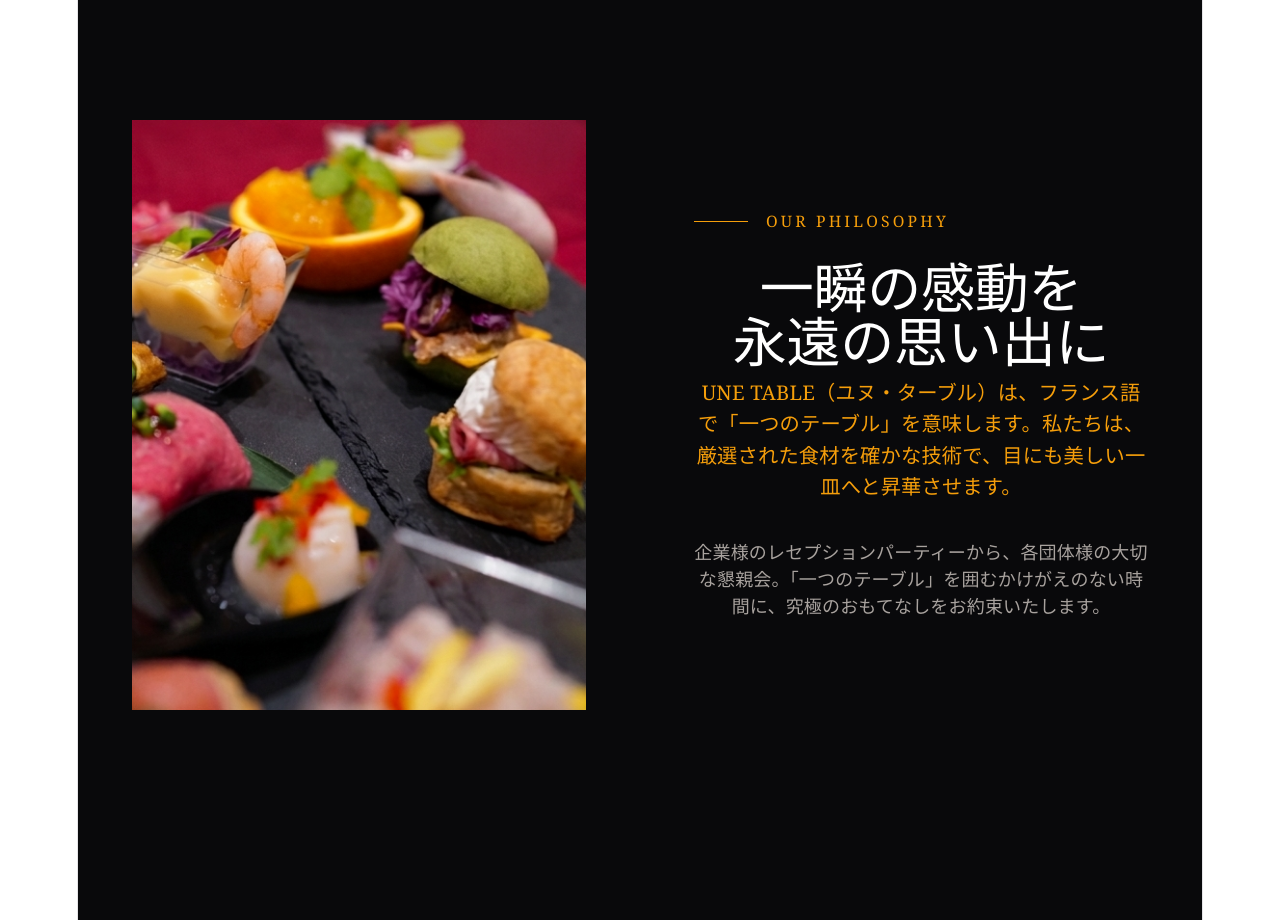
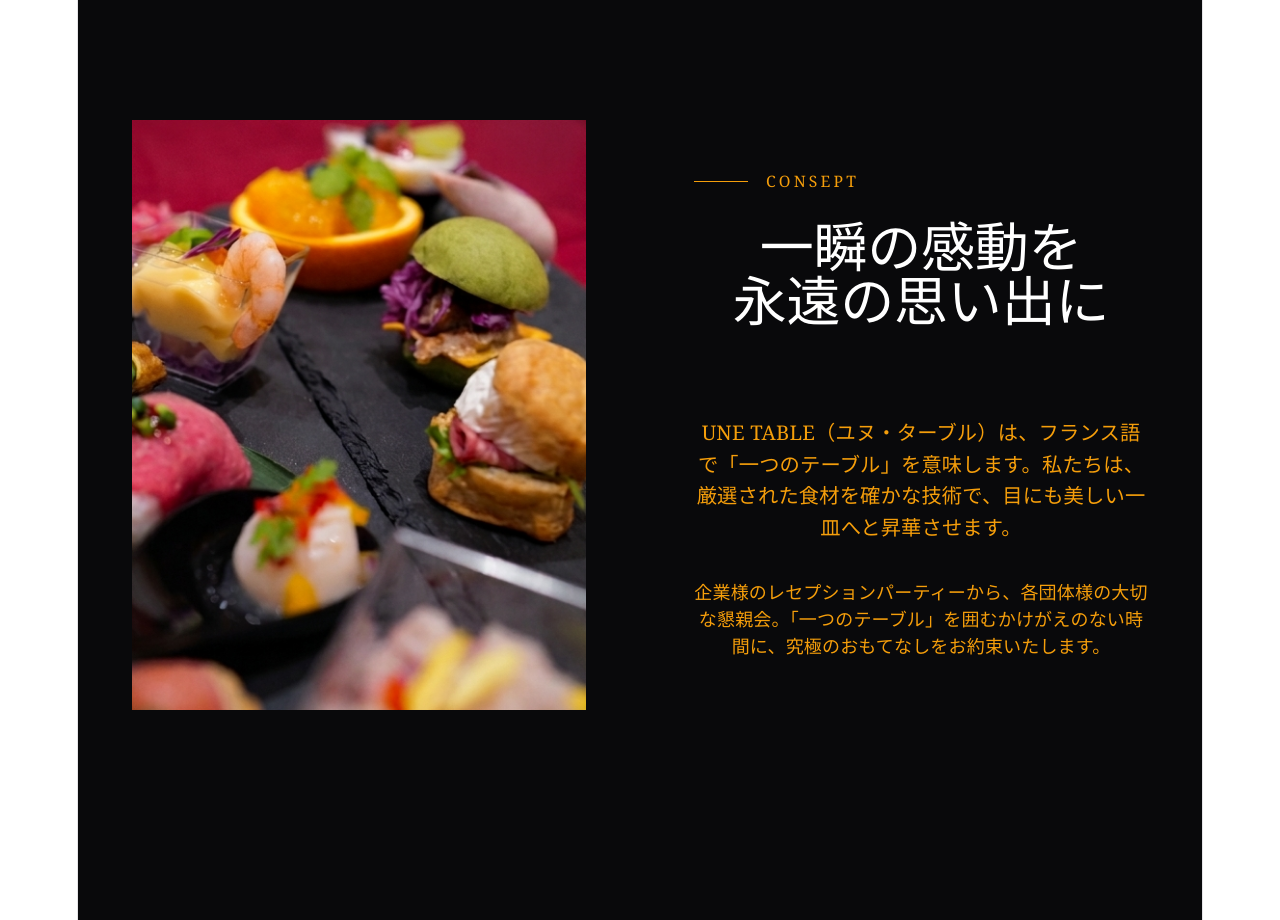
Before and after one commit to naogenbeat-prog/une-table-perfect-, a React (Vite) app: page / in a window 1280 px wide. Shown: the part 860-1780 px from the top of the page. Built offline with nearby package versions, Linux system fonts and the light colour scheme.

Commit message:
Update App.jsx

```diff
--- a/src/App.jsx
+++ b/src/App.jsx
@@ -66,7 +66,7 @@ const Hero = () => (
 
 const Concept = () => (
   <section id="concept" className="py-24 md:py-40 px-6 md:px-12 max-w-7xl mx-auto">
-    <div className="flex flex-col md:flex-row items-center gap-12 md:gap-24 mb-32">
+    <div className="flex flex-col md:flex-row items-center gap-12 md:gap-24 mb-12">
       <div className="w-full md:w-1/2 relative group">
         <div className="relative pb-[130%] overflow-hidden">
           <img src={images.concept1} alt="Concept" className="absolute inset-0 w-full h-full object-cover transition-transform duration-[2000ms] group-hover:scale-110" />
@@ -76,11 +76,11 @@ const Concept = () => (
       <div className="w-full md:w-1/2">
         <div className="flex items-center gap-4 mb-6">
           <div className="h-[1px] w-12 bg-amber-500"></div>
-          <h3 className="text-amber-500 tracking-[0.2em] text-sm uppercase">Our Philosophy</h3>
+          <h3 className="text-amber-500 tracking-[0.2em] text-sm uppercase">CONSEPT</h3>
         </div>
-        <h2 className="text-3xl md:text-5xl text-white font-light leading-snug mb-2">一瞬の感動を<br />永遠の思い出に</h2>
+        <h2 className="text-3xl md:text-5xl text-white font-light leading-snug mb-20">一瞬の感動を<br />永遠の思い出に</h2>
         <p className="text-amber-500 leading-loose mb-8 font-light text-base md:text-lg">{CONFIG.brandName}（ユヌ・ターブル）は、フランス語で「一つのテーブル」を意味します。私たちは、厳選された食材を確かな技術で、目にも美しい一皿へと昇華させます。</p>
-        <p className="text-stone-400 leading-loose font-light text-sm md:text-base">企業様のレセプションパーティーから、各団体様の大切な懇親会。「一つのテーブル」を囲むかけがえのない時間に、究極のおもてなしをお約束いたします。</p>
+        <p className="text-amber-500 leading-loose font-light text-sm md:text-base">企業様のレセプションパーティーから、各団体様の大切な懇親会。「一つのテーブル」を囲むかけがえのない時間に、究極のおもてなしをお約束いたします。</p>
       </div>
     </div>
   </section>
```
